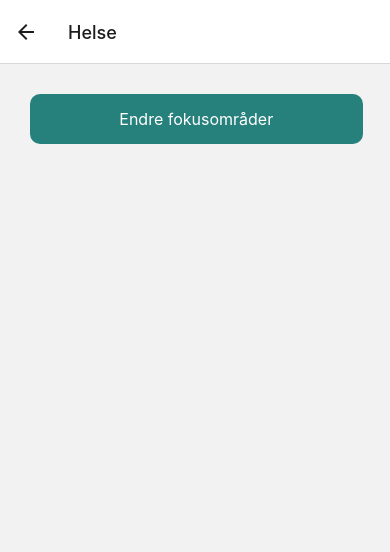
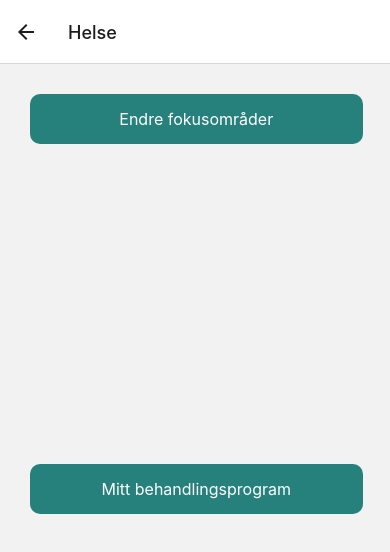
Before and after one commit to TommyS-NO/PhysioFlow-Prototype, a React Native app in the folder frontend/: screen /HealthScreen in a window 390 px wide. Shown: the top 552 px of the page. Built offline with nearby package versions, Linux system fonts and the light colour scheme; no server answers.

Commit message:
Added button

```diff
--- a/frontend/Screens/HealthScreen/HealthScreen.tsx
+++ b/frontend/Screens/HealthScreen/HealthScreen.tsx
@@ -14,7 +14,15 @@ const HealthScreen: React.FC = () => {
     >
         <Text style={styles.menuText}>Endre fokusområder</Text>
     </TouchableOpacity>
+    <TouchableOpacity
+        style={styles.menuItem}
+        onPress={() => navigation.navigate("")}
+    >
+        <Text style={styles.menuText}>Mitt behandlingsprogram</Text>
+    </TouchableOpacity>
     </View>
+
+
     );
 };
 
```
